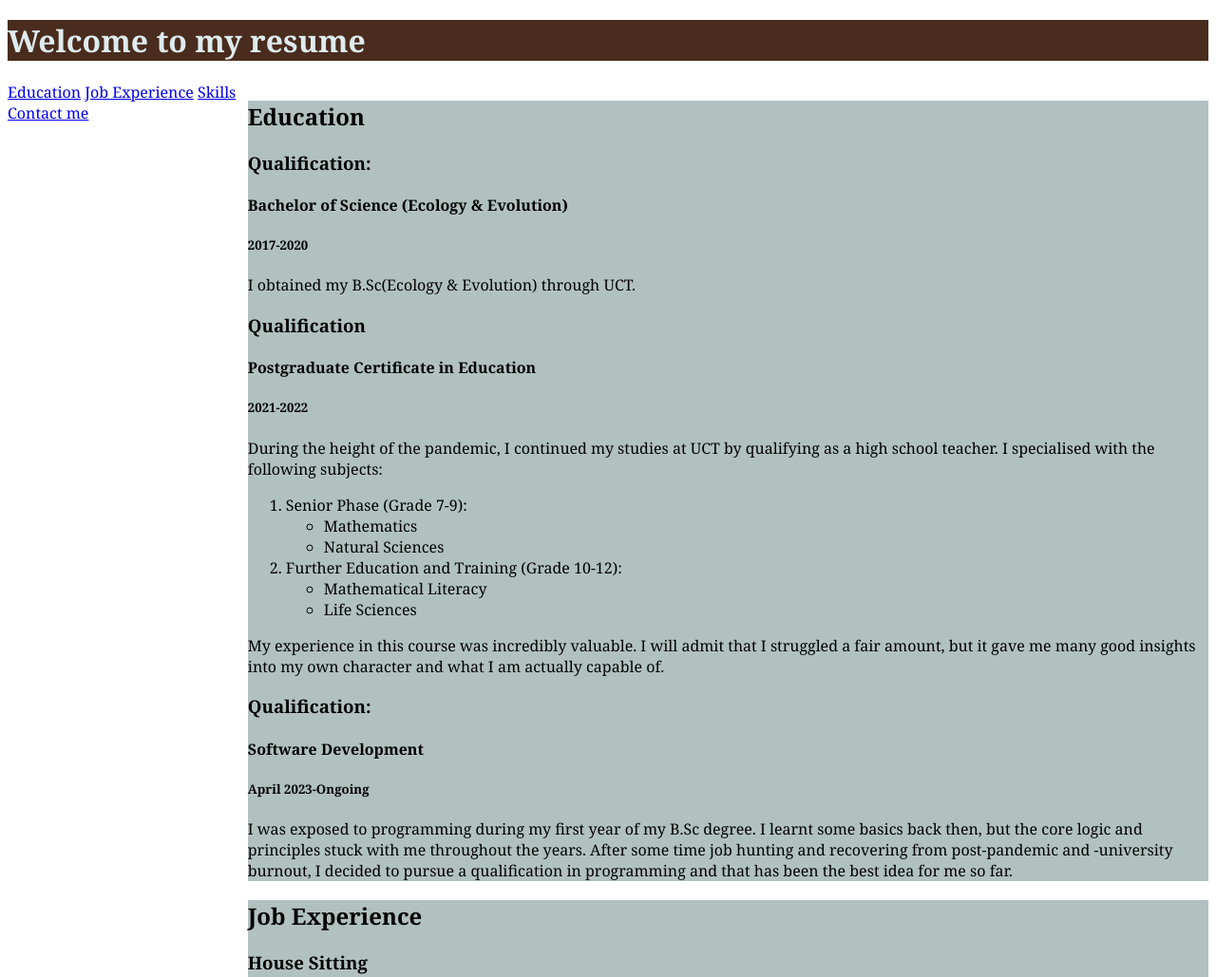
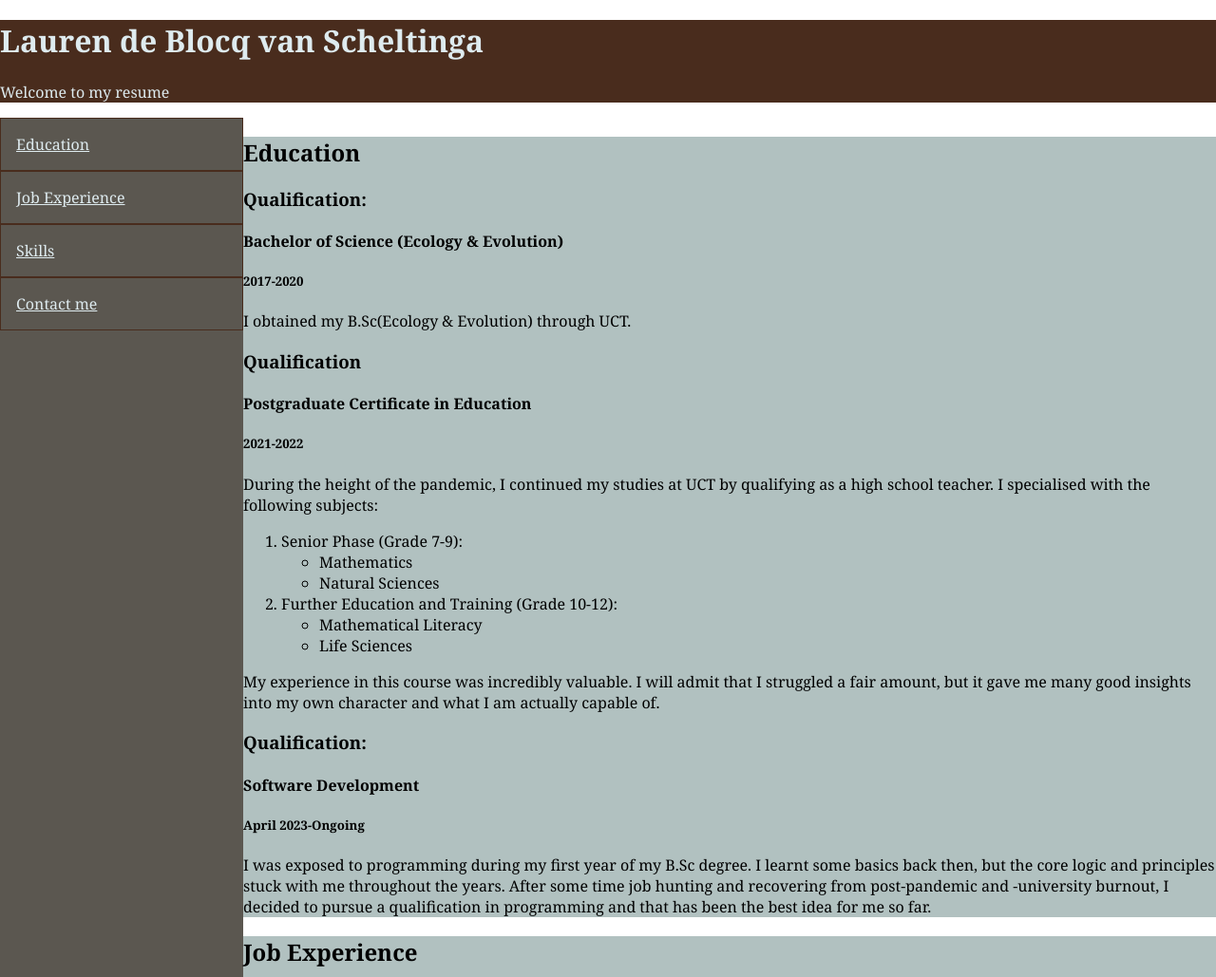
Before and after one commit to LaurenDeBlocq/LAUDEB176_FTO2304_GroupB_LaurenDeBlocqVanScheltinga_ITW9-FinalDigitalResume, a plain HTML site: page index.html in a window 1280 px wide. Shown: the top 1029 px of the page at 95% size. Drawn offline with Linux system fonts and the light colour scheme.

Commit message:
Added further styling and images to folder

```diff
--- a/css/stylesheet.css
+++ b/css/stylesheet.css
@@ -1,8 +1,18 @@
+/* Generic styling is responsive for laptop or larger screens */
+
 body{
     font-family: Georgia, 'Times New Roman', Times, serif;
+    margin: 0;
 }
 
+div{
+    margin: 0%;
+}
+
+/* all generic header styling */
+
 header{
+    margin: 0%;
     background-color: #492C1D;
 }
 
@@ -10,11 +20,42 @@ header{
     color: rgb(222, 235, 239);
 }
 
+/* all generic section and child level styling */
 section{
+    margin: 0%;
     display: grid;
     grid-template-columns: 1fr 4fr;
+}
+
+aside{
+    background-color: #5B5750;
+
+}
+
+.top-bar{
+    display: flex;
+    flex-direction: column;
+    width: 100%;
+    position: sticky;
+    top: 0;
+}
+
+.top-bar-item{
+    color: rgb(222, 235, 239);
+    border: 1px solid #492C1D;
+    padding: 1rem;
+}
+
+.top-bar-item:hover{
+    background-color: #7a7670;
 }
 
 .CV-section{
     background-color: #B1C1C0;
 }
+
+/* all footer level styling */
+
+/* Adding responsiveness for phone screen */
+
+/* Adding responsiveness for tablet screen */
--- a/index.html
+++ b/index.html
@@ -7,29 +7,37 @@
     <link rel="stylesheet" href="./css/stylesheet.css">
   </head>
   <body>
+
+    <!-- Contains header info -->
     <header>
-        <h1 class="header-text">Welcome to my resume</h1>
+        <h1 class="header-text">Lauren de Blocq van Scheltinga</h1>
+        <p class="header-text">Welcome to my resume</p>
     </header>
     <main>
+
+        <!-- Contains all CV info and an internal nav bar (only refers to on the page info) -->
         <section>
             <aside>
                 <nav class="top-bar">
-                    <a href="#education">Education</a>
-                    <a href="#experience">Job Experience</a>
-                    <a href="#skills">Skills</a>
-                    <a href="#contact">Contact me</a>
+                    <a href="#education" class="top-bar-item">Education</a>
+                    <a href="#experience" class="top-bar-item">Job Experience</a>
+                    <a href="#skills" class="top-bar-item">Skills</a>
+                    <a href="#contact" class="top-bar-item">Contact me</a>
                 </nav>
             </aside>
             <article>
                 <div class="CV-section">
                     <div id="education">
                         <h2>Education</h2>
-                        <h3 id="B.Sc">Qualification:</h3>
+                        <div id="BSc" class="qualification">
+                        <h3>Qualification:</h3>
                         <h4>Bachelor of Science (Ecology & Evolution)</h4>
                         <h5>2017-2020</h5>
                         <p>I obtained my B.Sc(Ecology & Evolution) through UCT.</p>
+                        </div>
 
-                        <h3 id="PGCE">Qualification</h3>
+                        <div id="PGCE" class="qualification">
+                            <h3>Qualification</h3>
                             <h4>Postgraduate Certificate in Education</h4>
                             <h5>2021-2022</h5>
                             <p>During the height of the pandemic, I continued my studies at UCT by qualifying as a high school teacher. I specialised with the following subjects:</p>
@@ -46,22 +54,31 @@
                                 </ul>
                             </ol>
                             <p>My experience in this course was incredibly valuable. I will admit that I struggled a fair amount, but it gave me many good  insights into my own character and what I am actually capable of.</p>
+                        </div>
+
+                        <div id="SoftwareDev" class="qualification">
                             <h3 id="SoftwareDev">Qualification:</h3>
                             <h4>Software Development</h4>
                             <h5>April 2023-Ongoing</h5>
                             <p>I was exposed to programming during my first year of my B.Sc degree. I learnt some basics back then, but the core logic and principles stuck with me throughout the years. After some time job hunting and recovering from post-pandemic and -university burnout, I decided to pursue a qualification in programming and that has been the best idea for me so far.</p>
                         </div>
                     </div>
+                </div>
                 <div class="CV-section">
                     <div id="experience">
                         <h2>Job Experience</h2>
-                        <h3 id="house-sitting">House Sitting</h3>
+                        <div id="house-sitting" class="Experience">
+                            <h3>House Sitting</h3>
                             <h4>2017-present</h4>
                             <p>I have been house sitting on and off for a number of years. It started as mostly for family friends, but in the past year or two I have garnered a number of repeat customers that I have no relationship to. This experience has shown me to be capable, responsible and reliable. People can and do trust me with their homes and pets (which are, in some cases, equivalent to children for them) without stressing and worrying about the state they will find them in on their return.</p>
+                        </div>
+                        <div id="baking" class="Experience">
                             <h3 id="baking">Baking</h3>
                             <h4>2020-present</h4>
                             <p>There has always been a passion in my life for producing tasty treats for friends and family. I was encouraged to sell my goods a few years ago and since then I have been running a side business I like to call "Bakers Blocq". I run an Instagram page for it (linked in the <a>Contact</a> section down below) and have received many orders over the years. I explored some employment opportunities in this field and even did a paid trial at a restaurant called Shawarma Express baking pita bread. I enjoyed it a lot, but realised that I enjoyed my passion too much to risk becoming reliant on it and potentially resenting it in the future.</p>
+
                             <p>By exploring this avenue and running my own side business, I developed a knack for producing consistent quality goods and discovering exactly what design a customer wants for their product.</p>
+                        </div>
                     </div>
                 </div>
                 <div class="CV-section">
@@ -78,6 +95,8 @@
                 </div>
             </article>
         </section>
+
+        <!-- Contains info required to contact me in future -->
         <footer>
             <div id="contact">
                 <h2>Contact me</h2>
```
Also changed, not shown: Images/photo1685699336 (1).jpeg (added), Images/photo1685699336 (2).jpeg (added), Images/photo1685699336 (3).jpeg (added), Images/photo1685699336 (4).jpeg (added), Images/photo1685699336 (5).jpeg (added), Images/profile-pic-default.jpeg (added), Images/profile-pic-medium.jpeg (added), Images/profile-pic-small.jpeg (added), Images/profile-pic-unedited.jpeg (added). Lines whose indentation alone changed are shown as unchanged.
